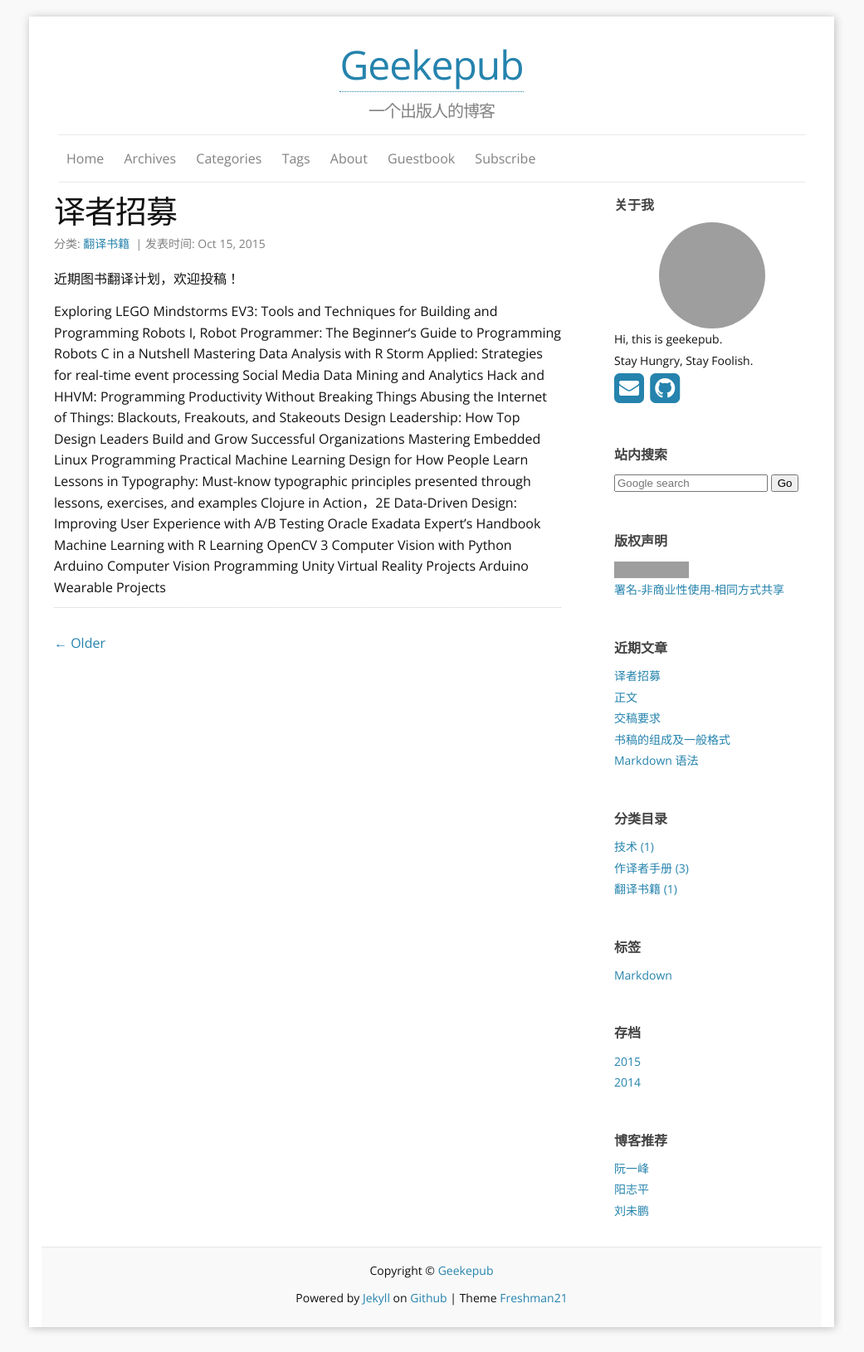
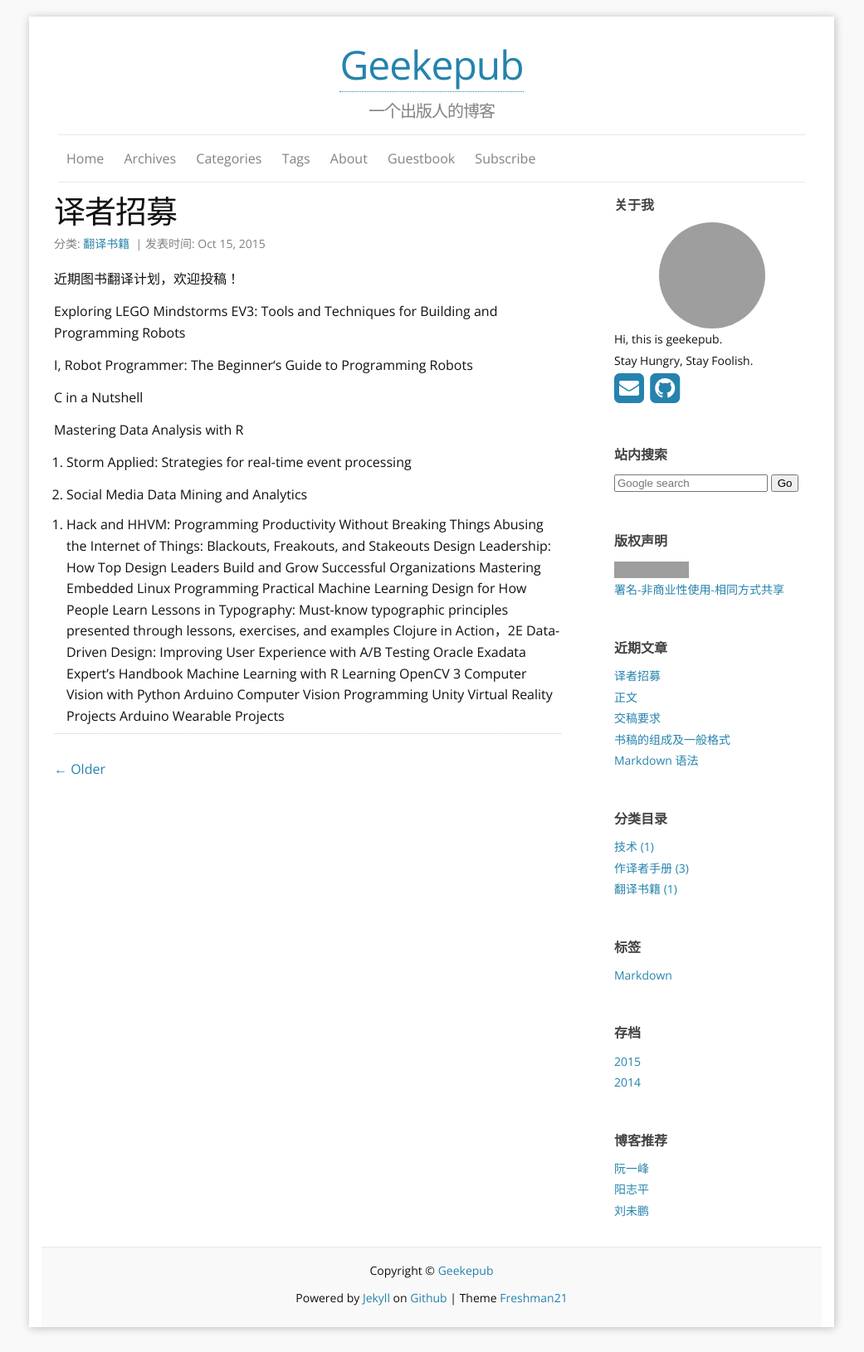
Before and after one commit to geekepub/geekepub.github.io, a Jekyll site: the page built from _posts/2015-10-15-译者招募.md, in a window 1280 px wide. Shown: the whole page at 83% size, without its empty margins (120-1161 px from the left). Built offline with Jekyll 4.4.1, drawn with Linux system fonts in a browser that asks for light colours; nearby versions of some CDN libraries; comment, search, counter and statistics services are not loaded; part of the change alters nothing that is shown; grey boxes are pictures that could not be loaded.

```diff
--- a/_posts/2015-10-15-译者招募.md
+++ b/_posts/2015-10-15-译者招募.md
@@ -8,13 +8,20 @@ category: 翻译书籍
 近期图书翻译计划，欢迎投稿！
 
 Exploring LEGO Mindstorms EV3: Tools and Techniques for Building and Programming Robots
+
 I, Robot Programmer: The Beginner‘s Guide to Programming Robots
+
 C in a Nutshell
+
 Mastering Data Analysis with R
-Storm Applied: Strategies for real-time event processing
-Social Media Data Mining and Analytics
+
+1. Storm Applied: Strategies for real-time event processing
+
+2. Social Media Data Mining and Analytics
+
 <!--more-->
-Hack and HHVM: Programming Productivity Without Breaking Things
+
+3. Hack and HHVM: Programming Productivity Without Breaking Things
 Abusing the Internet of Things: Blackouts, Freakouts, and Stakeouts
 Design Leadership: How Top Design Leaders Build and Grow Successful Organizations
 Mastering Embedded Linux Programming
```
